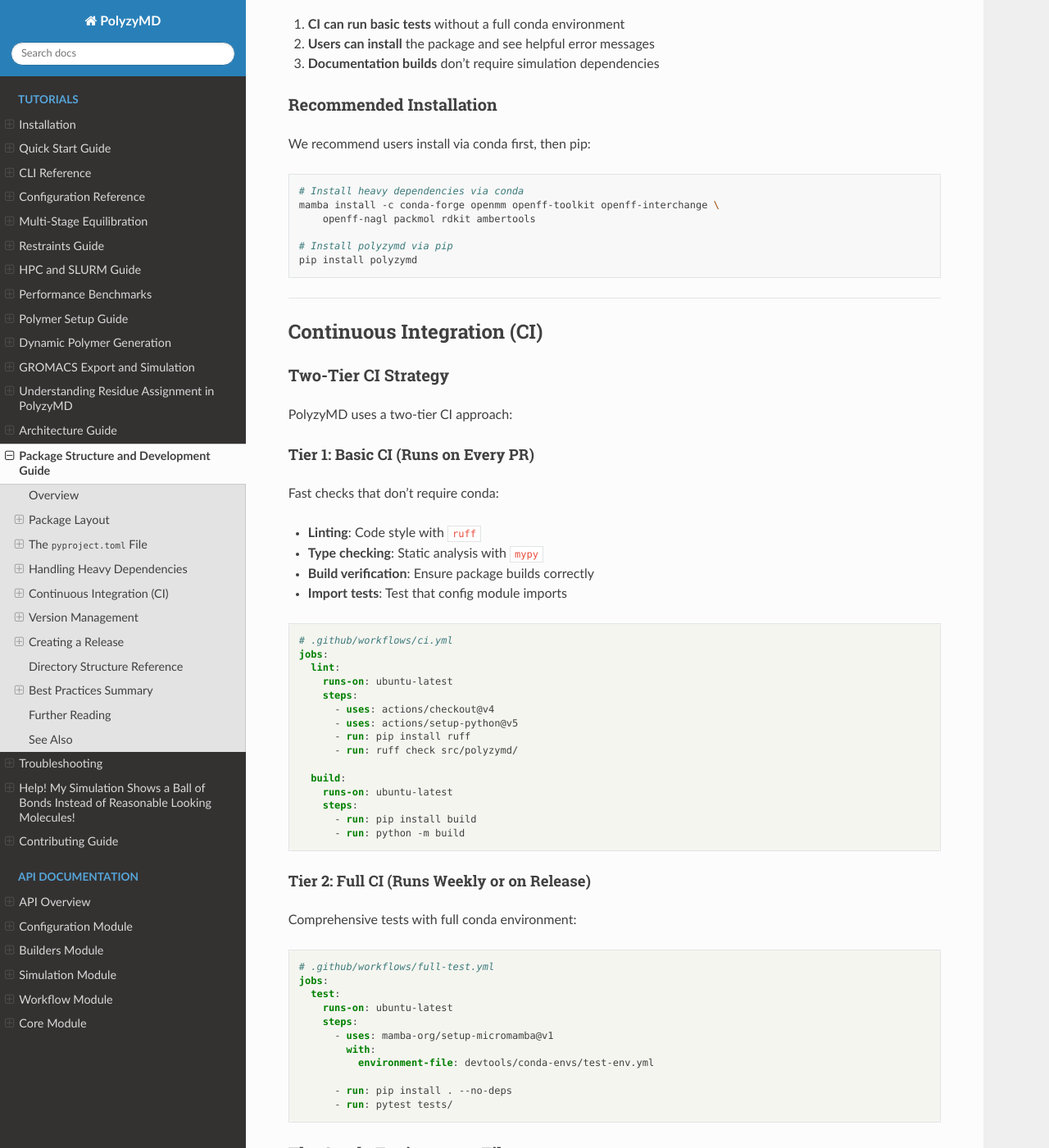
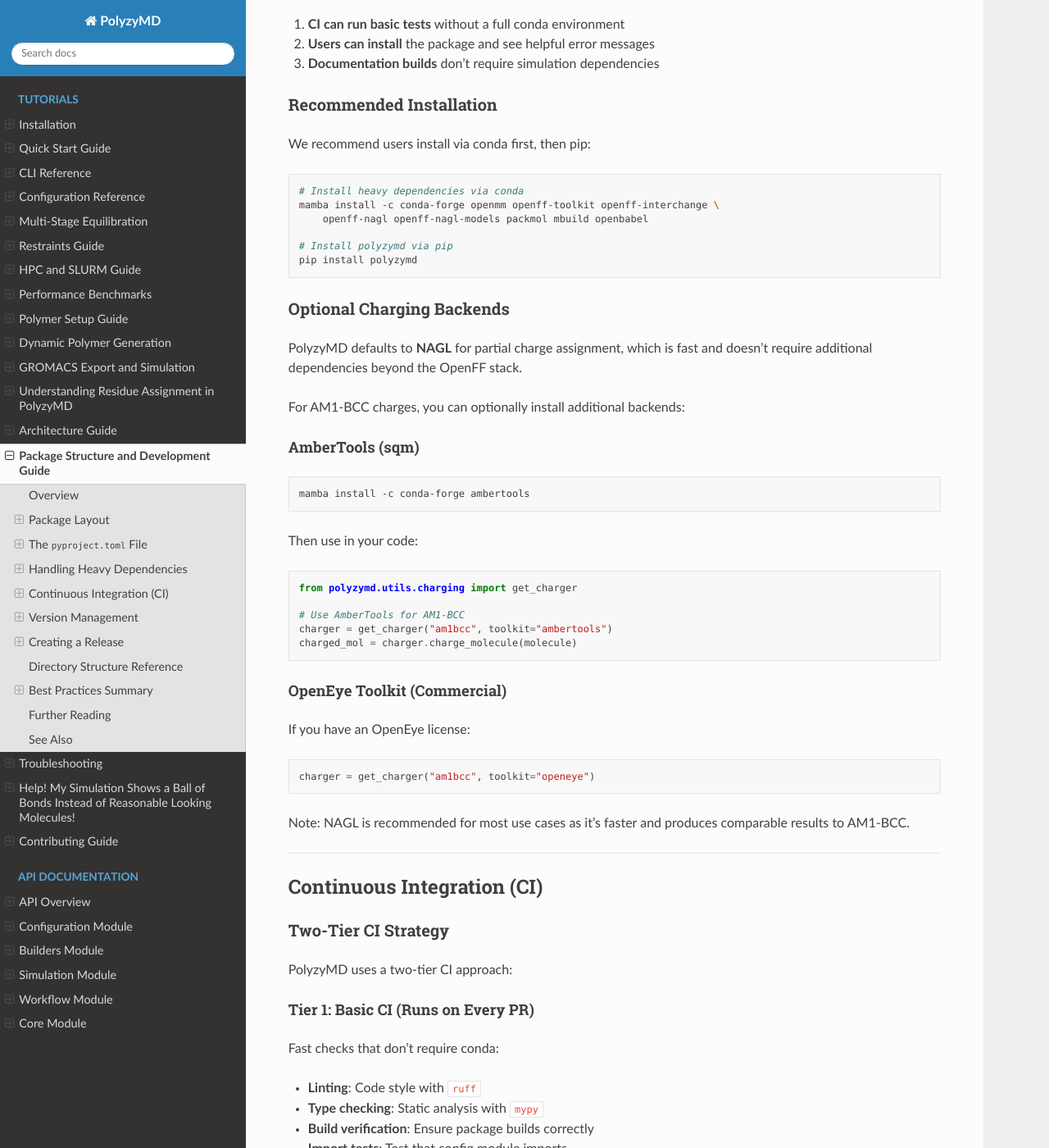
Before and after one commit to joelaforet/polyzymd, a Sphinx documentation site: the page built from docs/source/tutorials/packaging.md, in a window 1280 px wide and 1400 px high, scrolled down 3856 px. Shown: the whole window at 82% size. Built offline with Sphinx 7.4.7 and the Read the Docs theme 3.1.0, drawn with Linux system fonts in a browser that asks for light colours; some of the changed text lies outside the part shown.

Commit message:
Fix CI environment: remove ambertools, simplify dependencies
- Remove ambertools from test-env.yml (optional, not needed for CI tests)
- Remove mdanalysis from test-env.yml (not needed for basic tests)
- Move rdkit to pip section (avoids conda boost conflicts)
- Add mbuild, openbabel, anytree to conda deps (required by polymerist)
- Update packaging.md: document ambertools as optional charging backend
- Update installation.md: add Optional Dependencies section
- Document how to use AM1-BCC with ambertools or openeye backends

AmberTools is only used when explicitly requested for AM1-BCC charging.
PolyzyMD defaults to NAGL which doesn't require AmberTools.

````diff
--- a/docs/source/tutorials/packaging.md
+++ b/docs/source/tutorials/packaging.md
@@ -144,9 +144,9 @@
 
 - **OpenMM**: GPU-accelerated MD engine (requires conda)
 - **OpenFF Toolkit**: Force field tools (requires conda)
-- **AmberTools**: Protein preparation (requires conda)
-- **RDKit**: Chemistry toolkit (conda strongly recommended)
+- **RDKit**: Chemistry toolkit (pip or conda)
 - **PACKMOL**: Molecular packing (requires conda)
+- **AmberTools**: Optional, for AM1-BCC charging backend (requires conda)
 
 If we list these in `dependencies`, `pip install polyzymd` will fail.
 
@@ -189,11 +189,45 @@
 ```bash
 # Install heavy dependencies via conda
 mamba install -c conda-forge openmm openff-toolkit openff-interchange \
-    openff-nagl packmol rdkit ambertools
+    openff-nagl openff-nagl-models packmol mbuild openbabel
 
 # Install polyzymd via pip
 pip install polyzymd
 ```
+
+### Optional Charging Backends
+
+PolyzyMD defaults to **NAGL** for partial charge assignment, which is fast and
+doesn't require additional dependencies beyond the OpenFF stack.
+
+For AM1-BCC charges, you can optionally install additional backends:
+
+#### AmberTools (sqm)
+
+```bash
+mamba install -c conda-forge ambertools
+```
+
+Then use in your code:
+
+```python
+from polyzymd.utils.charging import get_charger
+
+# Use AmberTools for AM1-BCC
+charger = get_charger("am1bcc", toolkit="ambertools")
+charged_mol = charger.charge_molecule(molecule)
+```
+
+#### OpenEye Toolkit (Commercial)
+
+If you have an OpenEye license:
+
+```python
+charger = get_charger("am1bcc", toolkit="openeye")
+```
+
+Note: NAGL is recommended for most use cases as it's faster and produces
+comparable results to AM1-BCC.
 
 ---
 
@@ -266,9 +300,14 @@
   - openff-toolkit>=0.16.0
   - openff-interchange>=0.4.0
   - openff-nagl>=0.3.0
-  - rdkit
+  - openff-nagl-models
   - packmol
-  - ambertools
+  - mbuild
+  - openbabel
+  # Pip-only packages
+  - pip:
+    - rdkit
+    - polymerist
   # etc.
 ```
 
````
Also changed, not shown: docs/source/tutorials/installation.md (+35 -1 lines), 1 other file.
